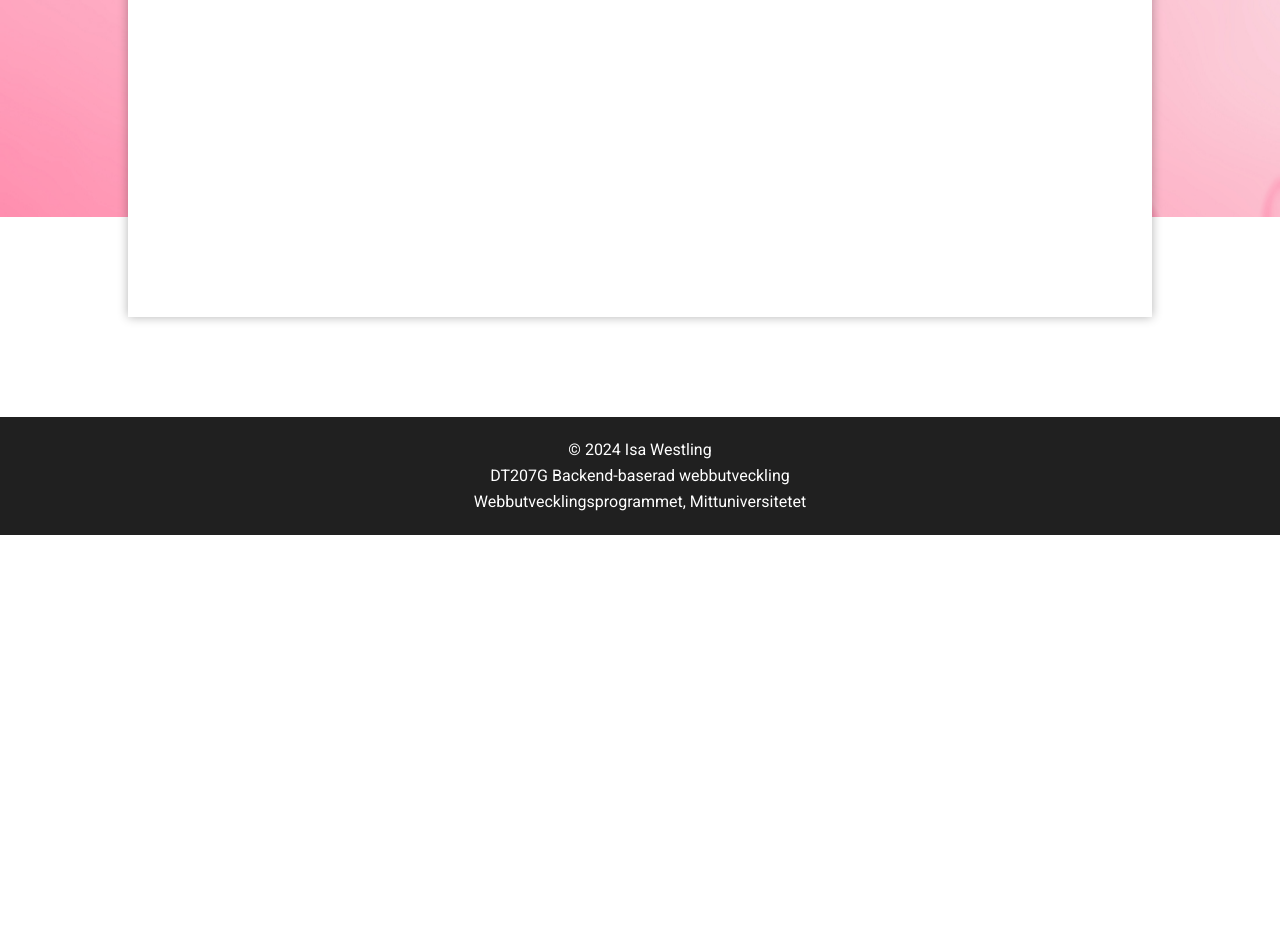
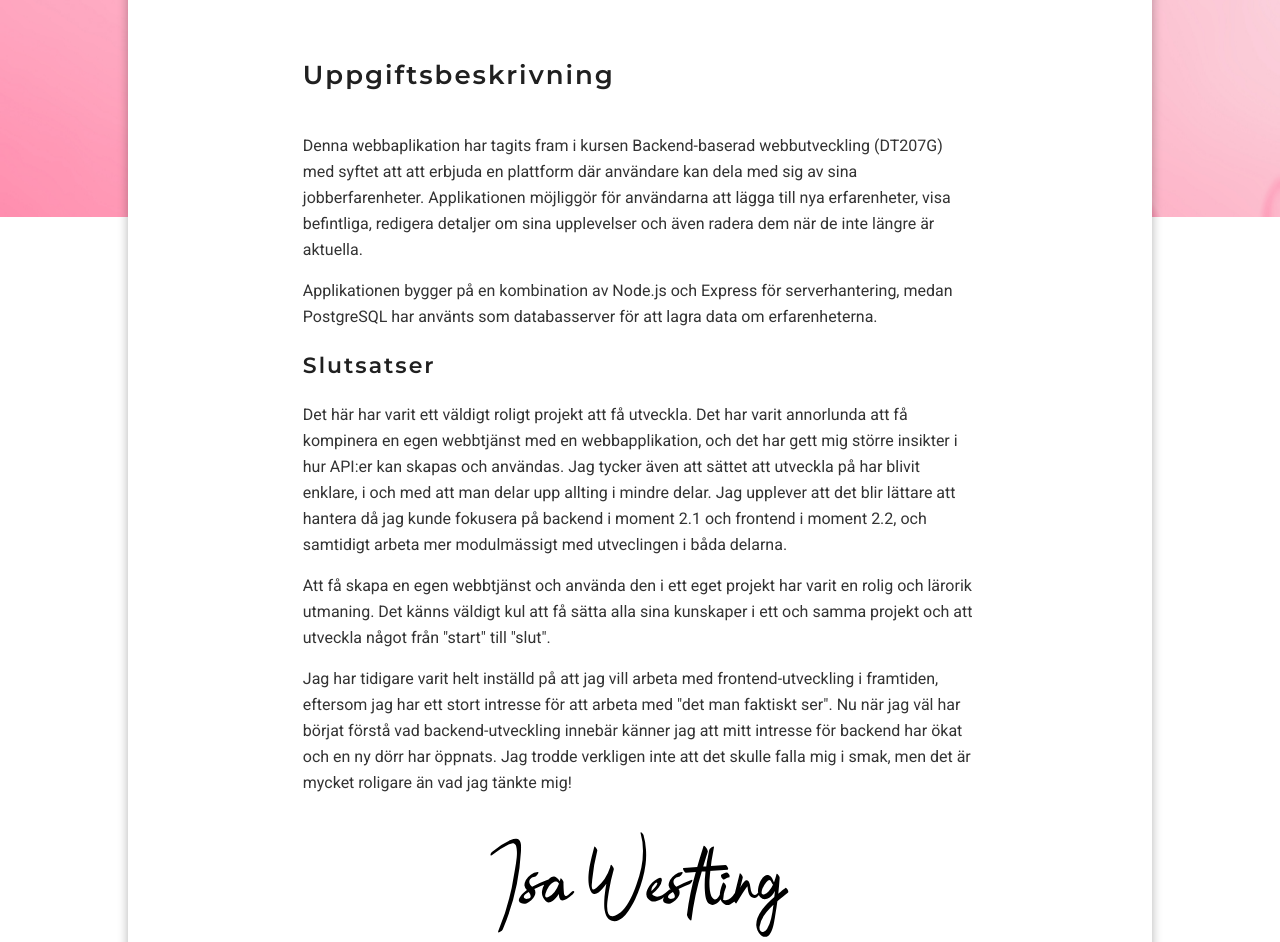
Before and after one commit to iswe2301/backend-moment2.2, a website built with Parcel: page src/about.html in a window 1280 px wide. Shown: the part 583-1525 px from the top of the page. Before the commit the page ends 1118 px from the top, so only its background shows below. Built offline with nearby package versions, Linux system fonts and the light colour scheme; no server answers.

Commit message:
Lagt till info om uppgiften + signatur.

```diff
--- a/src/about.html
+++ b/src/about.html
@@ -57,6 +57,32 @@
         </header>
 
         <h1>OM SIDAN</h1>
+        <section id="about">
+            <h2>Uppgiftsbeskrivning</h2>
+            <p>Denna webbaplikation har tagits fram i kursen Backend-baserad webbutveckling (DT207G) med syftet att att
+                erbjuda en plattform där användare kan dela med sig av sina jobberfarenheter. Applikationen möjliggör
+                för användarna att lägga till nya erfarenheter, visa befintliga, redigera detaljer om sina upplevelser
+                och även radera dem när de inte längre är aktuella.</p>
+            <p>Applikationen bygger på en kombination av Node.js och Express för serverhantering, medan
+                PostgreSQL har använts som databasserver för att lagra data om erfarenheterna.</p>
+            <h3>Slutsatser</h3>
+            <p>Det här har varit ett väldigt roligt projekt att få utveckla. Det har varit annorlunda att få kompinera
+                en egen webbtjänst med en webbapplikation, och det har gett mig större insikter i hur API:er kan skapas
+                och användas. Jag tycker även att sättet att utveckla på har blivit enklare, i och med att man delar upp
+                allting i mindre delar. Jag upplever att det blir lättare att hantera då jag kunde fokusera på backend i
+                moment 2.1 och frontend i moment 2.2, och samtidigt arbeta mer modulmässigt med utveclingen i båda
+                delarna.</p>
+            <p>Att få skapa en egen webbtjänst och använda den i ett eget projekt har varit en rolig och lärorik
+                utmaning. Det känns väldigt kul att få sätta alla sina kunskaper i ett och samma projekt och att
+                utveckla något från "start" till "slut".
+            </p>
+            <p>Jag har tidigare varit helt inställd på att jag vill arbeta med frontend-utveckling i framtiden, eftersom
+                jag har ett stort intresse för att arbeta med "det man faktiskt ser". Nu när jag väl har börjat förstå
+                vad backend-utveckling innebär känner jag att mitt intresse för backend har ökat och en ny dörr har
+                öppnats. Jag trodde verkligen inte att det skulle falla mig i smak, men det är mycket roligare än vad
+                jag tänkte mig!</p>
+        </section>
+        <img id="signature" src="images/signature.svg" alt="Isa Westling signatur">
     </main>
 
     <!-- Mobilmeny -->
```
